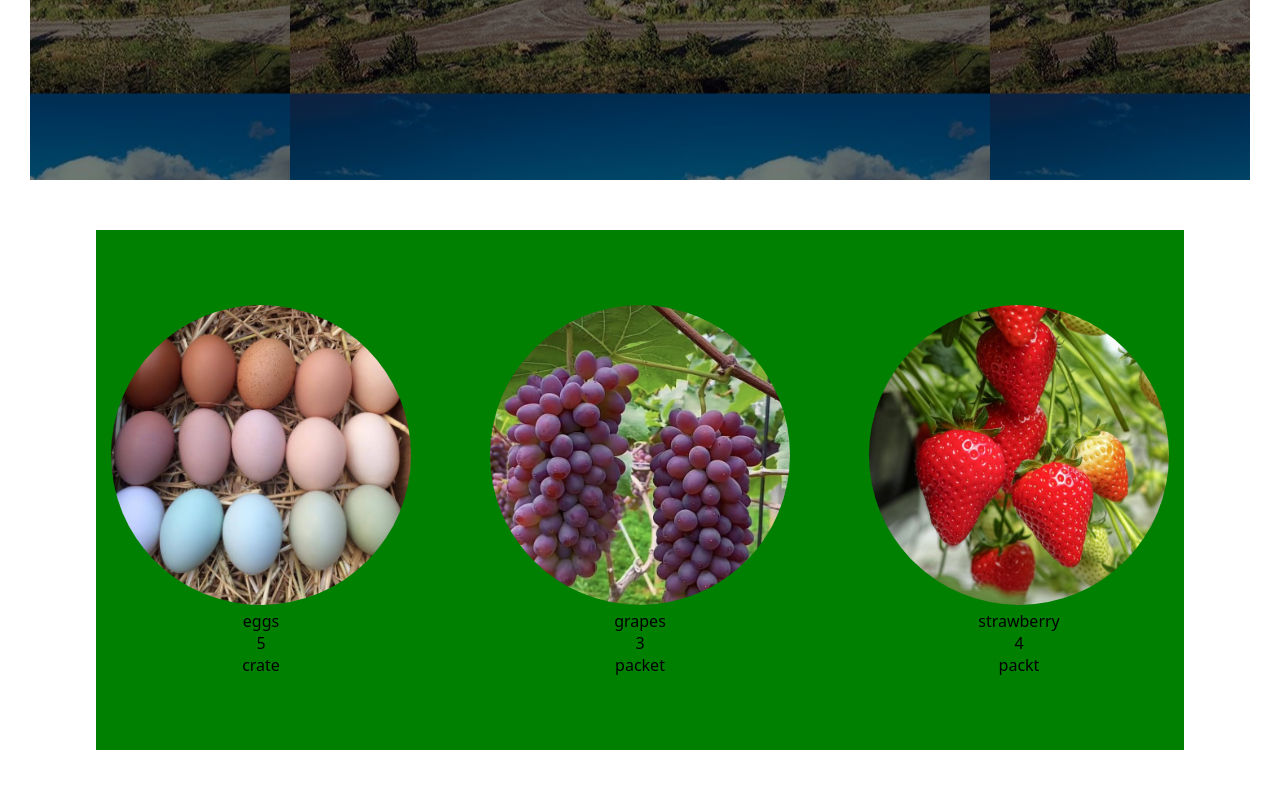
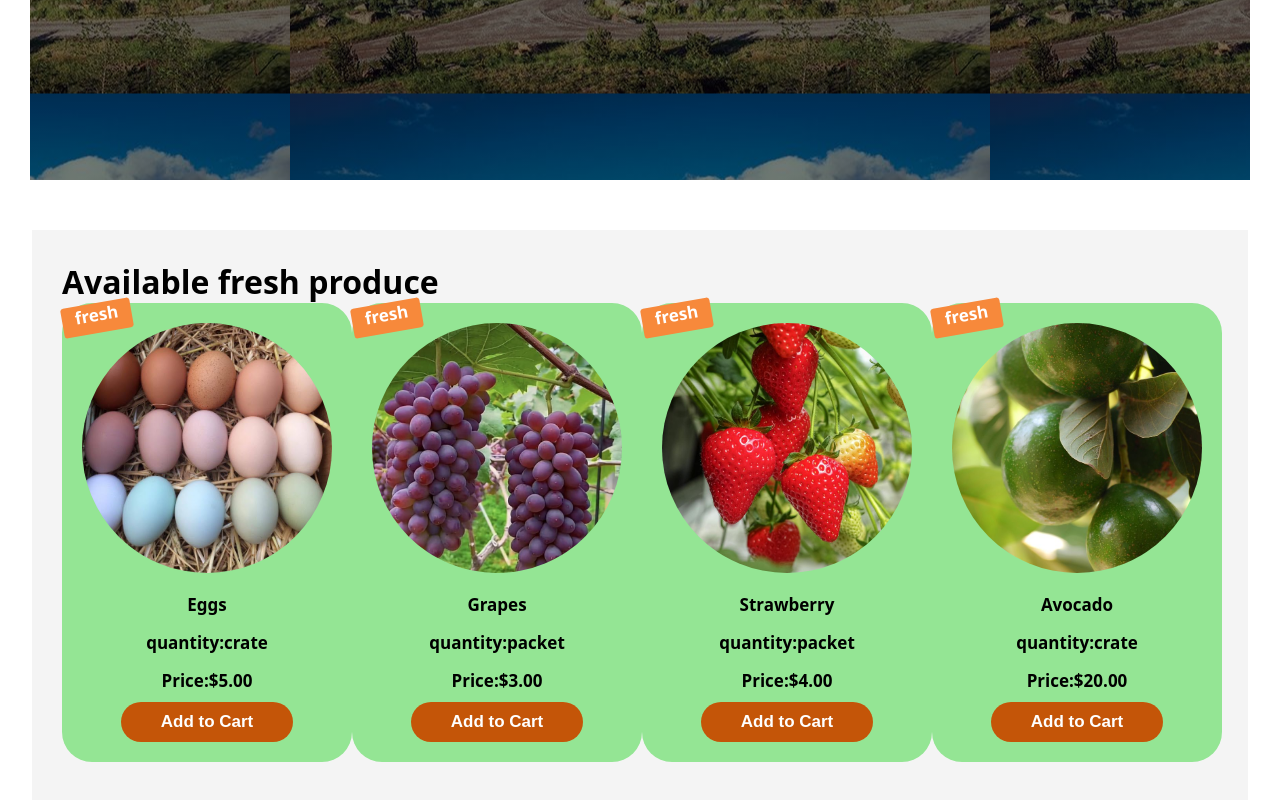
Before and after one commit to Jadline/Future-Fields, a React (Vite) app in the folder future-fields/: page / in a window 1280 px wide. Shown: the part 460-1260 px from the top of the page. Before the commit the page ends 1210 px from the top, so only its background shows below. Built offline with nearby package versions, Linux system fonts and the light colour scheme.

Commit message:
updating changes

```diff
--- a/future-fields/src/Components/FeaturedProduct.jsx
+++ b/future-fields/src/Components/FeaturedProduct.jsx
@@ -4,12 +4,15 @@ function FeaturedProduct({featureditem}){
 
     return(
         <li className={styles.productContainer}>
+
             <div className={styles.imageContainer}>
                 <img src={featureditem.imgSrc} alt={featureditem.product} className={styles.productImage}/>
             </div>
             <p>{featureditem.product}</p>
-            <p>{featureditem.price}</p>
-            <p>{featureditem.quantity}</p>
+            <p>quantity:{featureditem.quantity}</p>
+            <p>Price:${featureditem.price}.00</p>
+            <button className={styles.cartbtn}>Add to Cart</button>
+
         </li>
     )
 }
--- a/future-fields/src/Components/FeaturedProduct.module.css
+++ b/future-fields/src/Components/FeaturedProduct.module.css
@@ -1,9 +1,54 @@
+:root {
+    /* primary colors */
+    --background-color-one : hsl(68, 39%, 30%);
+    --background-color-two : hsl(58,38%,58%);
+    --text-color-one : hsl(25, 54%, 35%);
+    --text-color-two:#e08543;
+    --button-color-one : hsl(50, 45%, 87%);
+    --button-color-two : #c9c5b1;
+
+    /* Accent-colors  */
+    --hightlight-color-one : #EEEE9B;
+    --hightlight-color-two : #C45508;
+    --highlight-color-two-versone:hsl(25, 92%, 60%);
+
+    /* Nature Colors  */
+    --heading-color-one : hsl(120, 61% , 34%);
+    --heading-color-one-verone : hsl(120, 61% , 74%);
+    --heading-color-two : hsl(197, 71% , 73%);
+    --nature-color-one : #fffd37;
+    --nature-color-two : #FFFDD0;
+
+    /* Warmth colors */
+    --warmth-color-one : rgb( 211, 182, 156);
+    --warmth-color-two : #E35336;
+    --warmth-color-three : #B2AC88;
+    --warmth-color-four :  #F8998D;
+
+    /* Modern Colors  */
+    --modern-color-one : #FBFAF5;
+    --modern-color-two : #d3d3d3;
+    --modern-color-three : 	#05014a;
+    --modern-color-four : hsl(166, 100%, 20%);
+
+    /* Vintage color */
+    --vintage-color-one :#8C9DAD ;
+    --vintage-color-two : #FDFD96;
+    --vintage-color-three :  #7c0a02;
+    --vintage-color-four : #aaaaaa;
+  }
+
+
 
 .productImage {
     border-radius : 50%;
-    width : 300px;
-    height : 300px;
+    width : 250px;
+    height : 250px;
     object-fit : cover;
+    transition : 0.5s transform ease;
+}
+.productImage:hover {
+    transform : scale(1.07);
 
 
 }
@@ -12,4 +57,45 @@
     flex-direction : column;
     align-items : center;
     justify-content : center;
+    background-color : var( --heading-color-one-verone);
+    padding : 20px;
+    border-radius : 30px;
+    text-align : left;
+    position : relative;
+
+    /* padding : 20px; */
+
 }
+.productContainer::before{
+    content : 'fresh';
+    color : #fff;
+    width : 70px;
+    height : 30px;
+    position : absolute;
+    background-color : var(--highlight-color-two-versone);
+    top : 0;
+    left : 0;
+    font-size : 17px;
+    font-weight : 600;
+    transform : rotate(-370deg);
+    border-radius : 3px;
+    text-align:center;
+    /* transform:rotateY(120deg); */
+}
+.productContainer p {
+    font-size : 17px;
+    font-weight : 600;
+    margin-top : 15px;
+    text-align : left;
+}
+.cartbtn {
+    padding : 10px 40px;
+    border : none;
+    outline : none;
+    border-radius : 20px;
+    font-size : 17px;
+    font-weight : 600;
+    margin-top : 10px;
+    background-color : var(--hightlight-color-two);
+    color : #fff;
+}
--- a/future-fields/src/pages/Home.jsx
+++ b/future-fields/src/pages/Home.jsx
@@ -5,7 +5,7 @@ import {NavLink} from 'react-router-dom'
 import FeaturedProduct from '../Components/FeaturedProduct'
 const featuredProducts = [
     {
-        product : 'eggs',
+        product : 'Eggs',
         price : 5,
         imgSrc : '/eggs.jpeg',
         id : 1,
@@ -13,18 +13,25 @@ const featuredProducts = [
 
     },
     {
-        product : 'grapes',
+        product : 'Grapes',
         price : 3,
         imgSrc : '/grapes.jpeg',
         id : 2,
         quantity : 'packet'
     },
     {
-        product : 'strawberry',
+        product : 'Strawberry',
         price : 4,
         imgSrc : '/strawberry.jpeg',
         id : 3,
-        quantity : 'packt'
+        quantity : 'packet'
+    },
+    {
+        product : 'Avocado',
+        price : 20,
+        imgSrc : '/avocado.jpeg',
+        id : 4,
+        quantity : 'crate'
     }
 ]
 function Home (){
@@ -43,11 +50,16 @@ function Home (){
                 <NavLink className={styles.btn} to='/signin'>Sign Up</NavLink>
             </div>
         </div>
-        <ul className={styles.featured}>
-            {featuredProducts.map((item) =>
-                <FeaturedProduct featureditem ={item} key={item.id} />
-            )}
-        </ul>
+
+            <div className={styles.newproduce}>
+                <h1>Available fresh produce</h1>
+                <ul className={styles.featured}>
+                    {featuredProducts.map((item) =>
+                        <FeaturedProduct featureditem ={item} key={item.id} />
+                    )}
+                </ul>
+            </div>
+
 
            {/* <div>
 
--- a/future-fields/src/pages/Home.module.css
+++ b/future-fields/src/pages/Home.module.css
@@ -26,6 +26,7 @@
     /* Modern Colors  */
     --modern-color-one : #FBFAF5;
     --modern-color-two : #d3d3d3;
+    --modern-color-two-verone : hsla(0, 0%, 85%,0.3);
     --modern-color-three : 	#05014a;
     --modern-color-four : hsl(166, 100%, 20%);
 
@@ -132,18 +133,27 @@
     top : 10px;
   }
 }
-.featured {
-  background-color : green;
-  margin : 0 auto;
-  width : 85%;
-  height : 65vh;
+.newproduce {
+  background-color : var(--modern-color-two-verone);
+  width : 95%;
+  height : 85vh;
   margin-top : 50px;
-
-
+  margin-inline : auto;
+  /* margin : auto; */
+  padding : 30px;
 }
 .featured {
   display : flex;
   justify-content : space-between;
   align-items : center;
-  padding : 15px;
 }
+/* .featured {
+
+} */
+/* .featurestitle {
+  display : flex;
+  align-items : center;
+  justify-content : center;
+  background-color : var(--modern-color-two-verone);
+  width : 75%;
+} */
```
Also changed, not shown: future-fields/public/avocado.jpeg (added).
